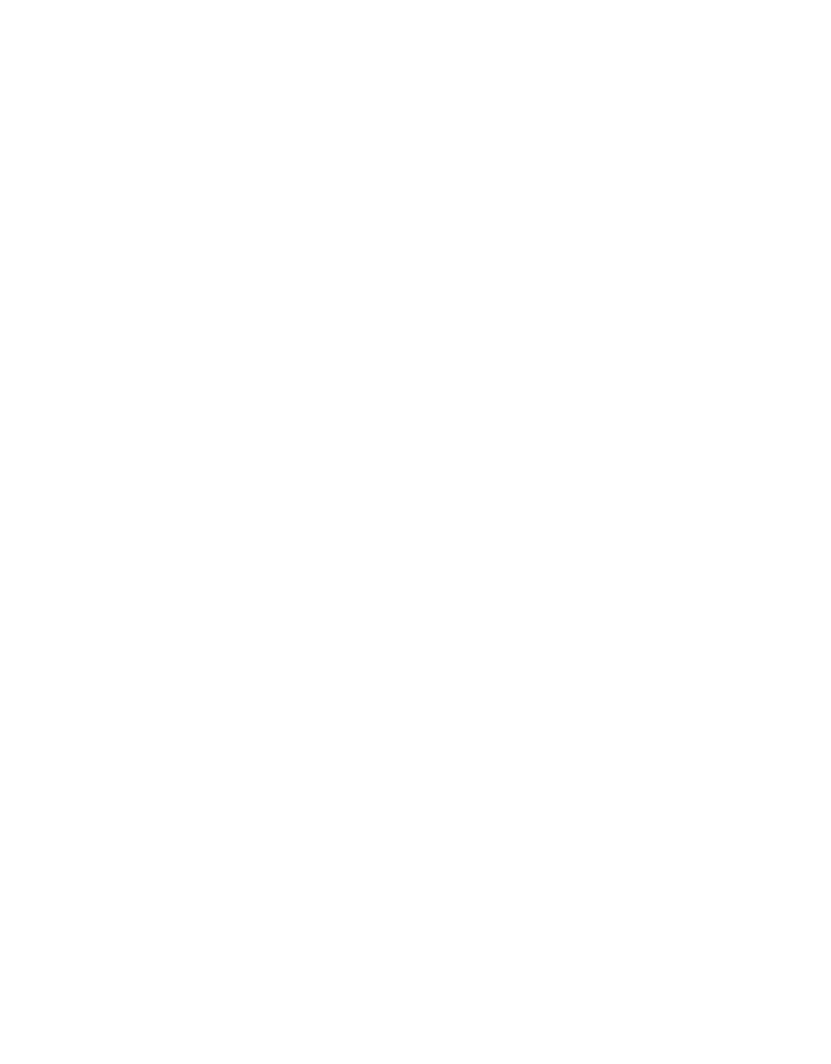
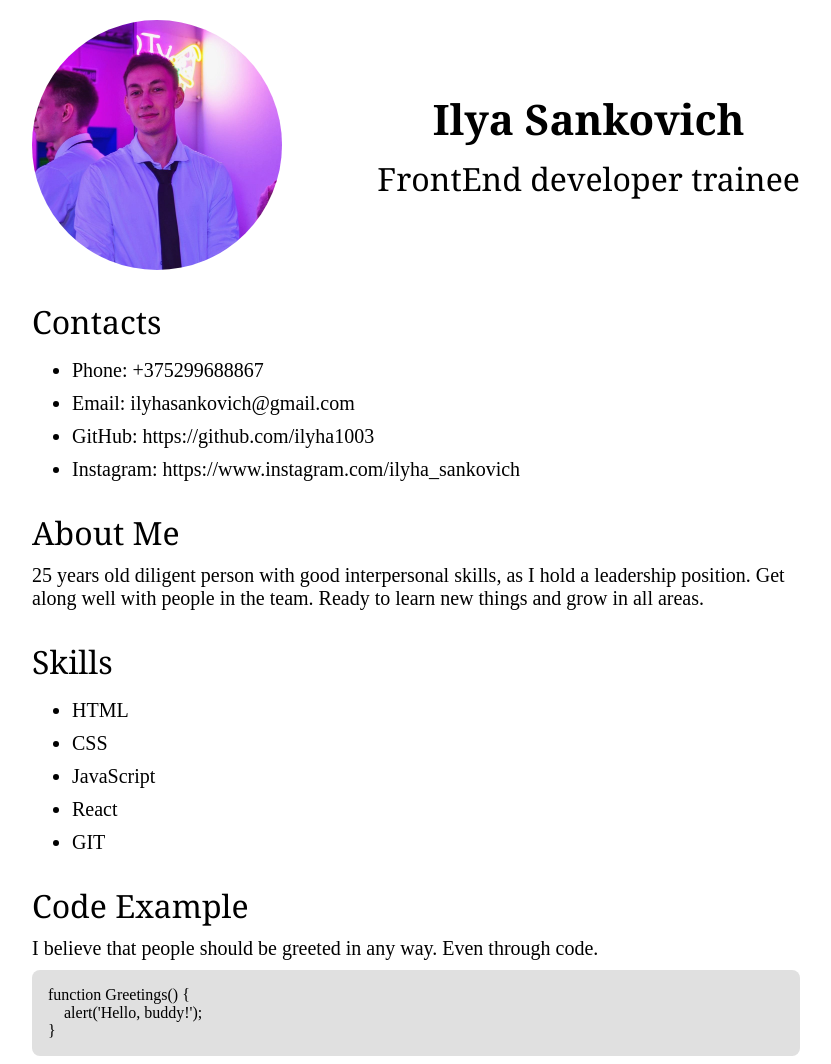
Before and after one commit to ilyha1003/rsschool-cv, a plain HTML site: page index.html in a window 1280 px wide. Shown: the whole page, without its empty margins (224-1055 px from the left). Before the commit the page ends 800 px from the top, so only its background shows below. Drawn offline with Linux system fonts and the light colour scheme.

Commit message:
feat: add some info into the cv

```diff
--- a/index.html
+++ b/index.html
@@ -3,18 +3,52 @@
 <head>
     <meta charset="UTF-8">
     <meta name="viewport" content="width=device-width, initial-scale=1.0">
-    <title>Document</title>
+    <title>CV Ilya Sankovich</title>
+    <link rel="stylesheet" href="./style.css">
 </head>
 <body>
     <section class="header">
-        <div class="photo"></div>
-        <div class="name"></div>
+        <div class="photo">
+            <img src="./assets/img/photo.jpg" alt="photo">
+        </div>
+        <div class="name-field">
+            <div class="name">Ilya Sankovich</div>
+            <div class="status">FrontEnd developer trainee</div>
+        </div>
     </section>
     <section class="main-info">
-        <div class="contacts"></div>
-        <div class="about"></div>
-        <div class="skills"></div>
-        <div class="code-example"></div>
+        <div class="contacts">
+            <div class="contacts-header">Contacts</div>
+            <ul class="contacts__list">
+                <li class="contacts-list__element">Phone: +375299688867</li>
+                <li class="contacts-list__element">Email: ilyhasankovich@gmail.com</li>
+                <li class="contacts-list__element">GitHub: https://github.com/ilyha1003</li>
+                <li class="contacts-list__element">Instagram: https://www.instagram.com/ilyha_sankovich</li>
+            </ul>
+        </div>
+        <div class="about">
+            <div class="about-header">About Me</div>
+            <div class="about-info">25 years old diligent person with good interpersonal skills, as I hold a leadership position. Get along well with people in the team. Ready to learn new things and grow in all areas.</div>
+        </div>
+        <div class="skills">
+            <div class="skills-header">Skills</div>
+            <ul class="skills__list">
+                <li class="skills-list__element">HTML</li>
+                <li class="skills-list__element">CSS</li>
+                <li class="skills-list__element">JavaScript</li>
+                <li class="skills-list__element">React</li>
+                <li class="skills-list__element">GIT</li>
+            </ul>
+        </div>
+        <div class="code-example">
+            <div class="code-header">Code Example</div>
+            <div class="code-description">I believe that people should be greeted in any way. Even through code.</div>
+            <div class="code-wrapper">
+                function Greetings() { <br>
+                    &nbsp;&nbsp;&nbsp;&nbsp;alert('Hello, buddy!');<br>
+                }
+            </div>
+        </div>
         <div class="courses"></div>
         <div class="projects"></div>
         <div class="education"></div>
--- a/style.css
+++ b/style.css
@@ -0,0 +1,67 @@
+section {
+    max-width: 768px;
+    margin: 0 auto;
+
+}
+
+.header {
+    margin-top: 20px;
+    display: flex;
+    justify-content: space-between;
+    align-items: center;
+}
+
+.photo {
+    height: 250px;
+    overflow: hidden;
+    border-radius: 150px;
+}
+
+.photo img {
+    width: 250px;
+}
+
+.name, .status {
+    font-weight: 600;
+    font-size: 42px;
+    text-align: center;
+    font-family: Georgia, 'Times New Roman', Times, serif;
+}
+
+.status {
+    margin-top: 10px;
+    font-size: 32px;
+    font-weight: 400;
+}
+
+.contacts, .about,.skills, .code-example {
+    margin-top: 30px;
+}
+
+.contacts-header, .about-header, .skills-header, .code-header {
+    font-size: 32px;
+    font-weight: 400;
+    font-family: Georgia, 'Times New Roman', Times, serif;
+}
+
+.contacts__list, .skills__list {
+    display: flex;
+    flex-direction: column;
+    gap: 10px;
+}
+
+.contacts-list__element, .skills-list__element {
+    font-size: 20px;
+}
+
+.about-info, .code-description {
+    font-size: 20px;
+    margin-top: 10px;
+}
+
+.code-wrapper {
+    margin-top: 10px;
+    padding: 16px;
+    background-color: #e0e0e0;
+    border-radius: 8px;
+}
```
Also changed, not shown: assets/img/photo.jpg (added).
